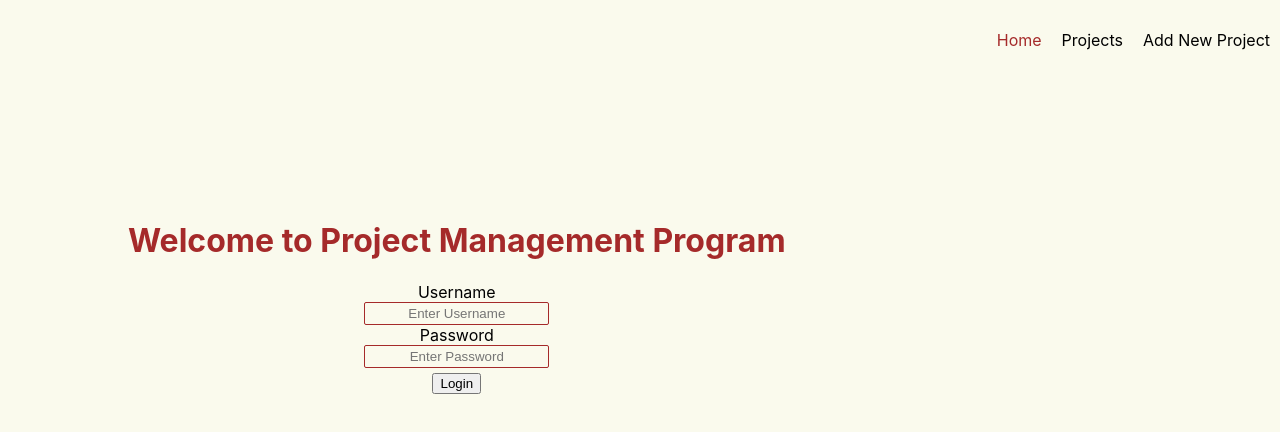
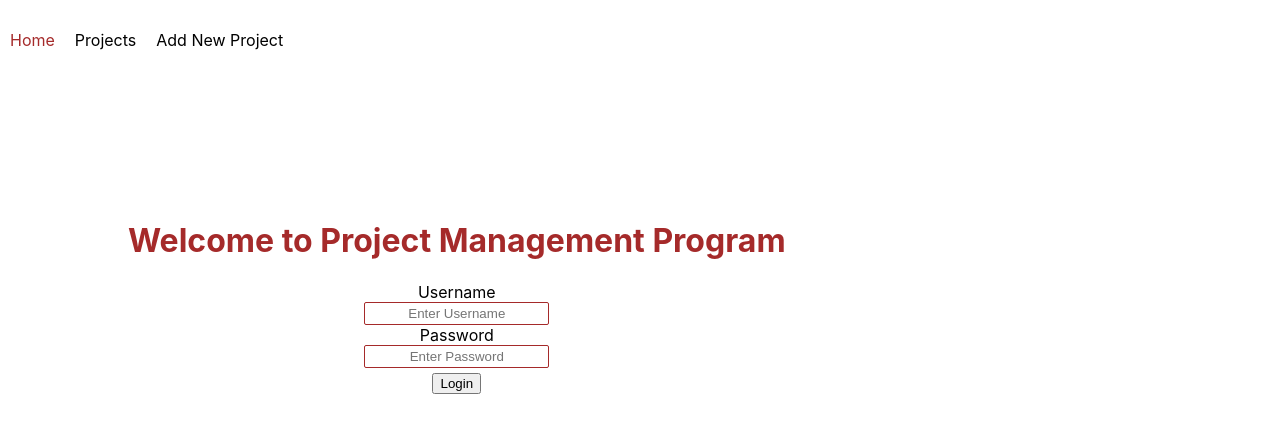
Before and after one commit to DKarimi90/Project-Management-App, a React (Create React App) app: page / in a window 1280 px wide. Shown: the top 432 px of the page. Built offline with nearby package versions, Linux system fonts and the light colour scheme.

Commit message:
updated my projectslist file

```diff
--- a/src/components/ProjectsList.js
+++ b/src/components/ProjectsList.js
@@ -76,7 +76,6 @@ function ProjectsList(){
       Title: {project.title}<br/>
       Goals: {project.goals}<br/>
       Status: {project.status}<br/>
-      Timeframe: {project.timeframe}<br/>
       created_at: {project.created_at}<br/>
       updated_at: {project.updated_at}</h6>
       <div className='buttons'>
@@ -89,7 +88,7 @@ function ProjectsList(){
         <button onClick={() => handleStatusUpdate(project.id, 'On Hold')}>
           Mark as onHold
         </button>
-        <button onClick={() => handleDelete(project.id)}>Delete</button>
+        <button onClick={() => handleDelete(project.id)}>X</button>
       </div>
       <div className='members'>
         <h4>Members:</h4>
--- a/src/index.css
+++ b/src/index.css
@@ -5,7 +5,7 @@ body {
     sans-serif;
   -webkit-font-smoothing: antialiased;
   -moz-osx-font-smoothing: grayscale;
-  background-color: rgb(250, 250, 237);
+  /* background-color: rgb(250, 250, 237);  */
 
 }
 
@@ -18,7 +18,7 @@ code {
   height: 10vh;
   display: flex;
   align-items: center;
-  justify-content: right;
+  justify-content: left;
 }
 
 .navbar a.active {
```
